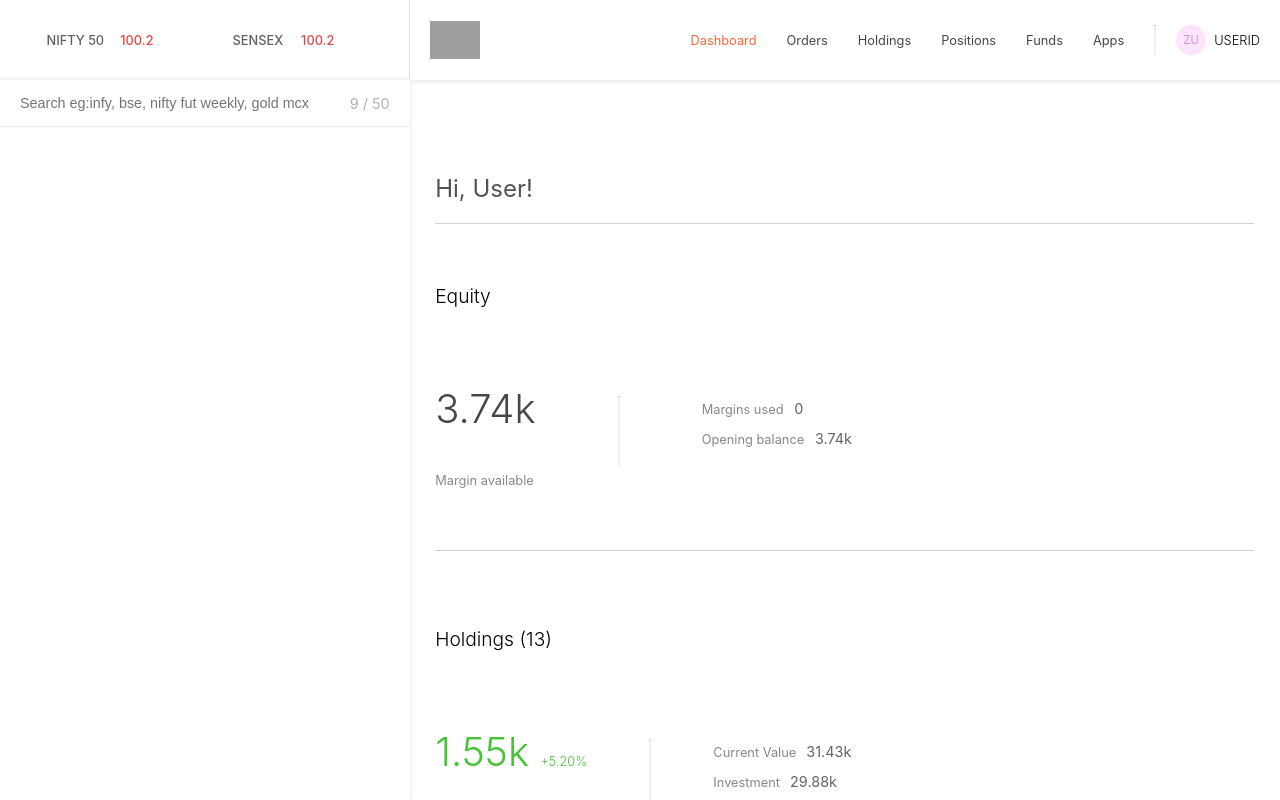
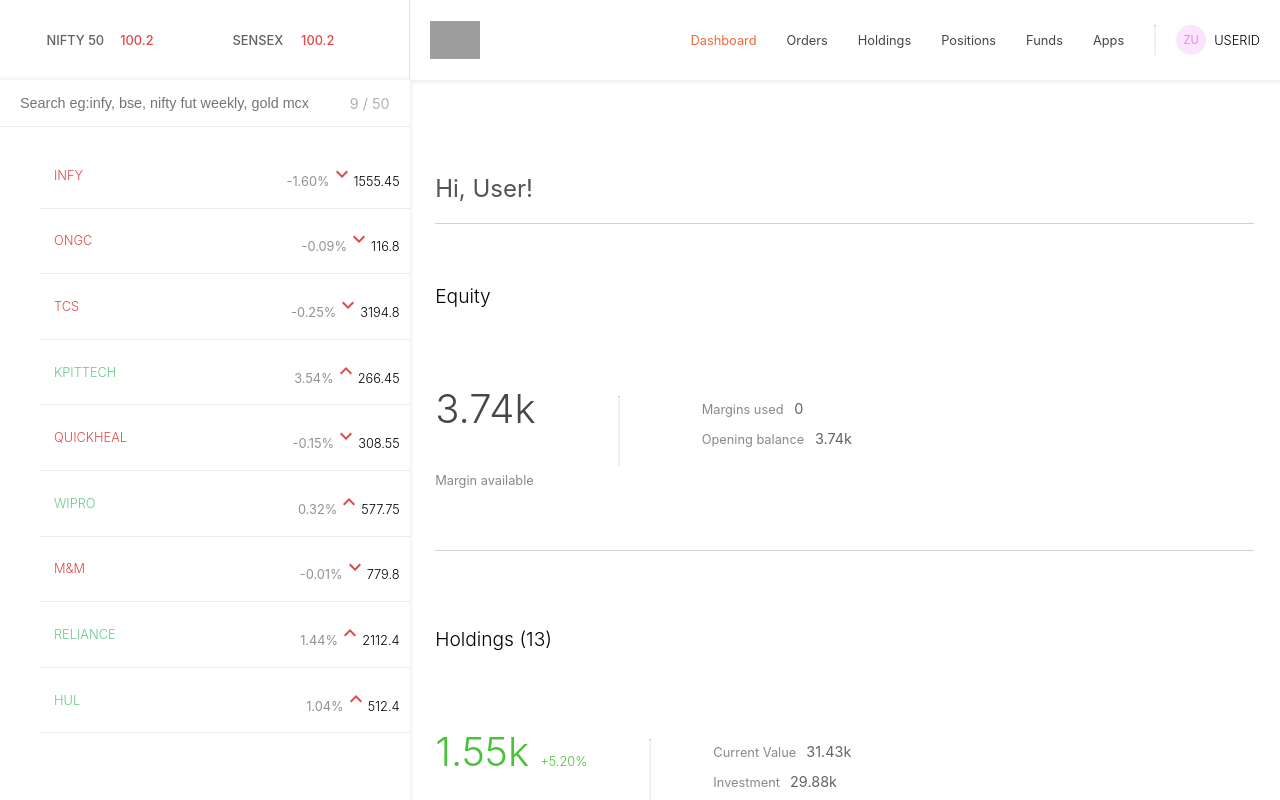
Before and after one commit to bablukup/TradeBuddy, a React (Vite) app in the folder dashboard/: page / in a window 1280 px wide. Built offline with nearby package versions, Linux system fonts and the light colour scheme; grey boxes are pictures that could not be loaded.

Commit message:
feat: add WatchList component

```diff
--- a/dashboard/src/components/WatchList.jsx
+++ b/dashboard/src/components/WatchList.jsx
@@ -1,4 +1,13 @@
-import React from "react";
+import React, { useState } from "react";
+import { Tooltip, Grow } from "@mui/material";
+import { watchlist } from "../data/data";
+import {
+  BarChart,
+  BarChartOutlined,
+  KeyboardArrowDown,
+  KeyboardArrowUp,
+  MoreHoriz,
+} from "@mui/icons-material";
 
 const WatchList = () => {
   return (
@@ -11,12 +20,91 @@
           placeholder="Search eg:infy, bse, nifty fut weekly, gold mcx"
           className="search"
         />
-        <span className="counts"> 9 / 50</span>
+        <span className="counts"> {watchlist.length} / 50</span>
       </div>
 
-      <ul className="list"></ul>
+      <ul className="list">
+        {watchlist.map((stock, index) => (
+          <WatchListItem stock={stock} key={index} />
+        ))}
+      </ul>
     </div>
   );
 };
 
 export default WatchList;
+
+const WatchListItem = ({ stock }) => {
+  const [ShowWatchlistActions, setShowWatchlistActions] = useState(false);
+
+  const handleMouseEnter = (e) => {
+    setShowWatchlistActions(true);
+  };
+
+  const handleMouseExit = (e) => {
+    setShowWatchlistActions(false);
+  };
+
+  return (
+    <li onMouseEnter={handleMouseEnter}>
+      <div className="item">
+        <p className={stock.isDown ? "down" : "up"}>{stock.name}</p>
+        <div className="itemInfo">
+          <span className="percent">{stock.percent}</span>
+          {stock.isDown ? (
+            <KeyboardArrowDown className="down" />
+          ) : (
+            <KeyboardArrowUp className="down" />
+          )}
+          <span className="price">{stock.price}</span>
+        </div>
+      </div>
+      {ShowWatchlistActions && <WatchListActions uid={stock.name} />}
+    </li>
+  );
+};
+
+const WatchListActions = ({ uid }) => {
+  return (
+    <span className="actions">
+      <span>
+        <Tooltip
+          title="Buy (B)"
+          placement="top"
+          arrow
+          TransitionComponent={Grow}
+        >
+          <button className="buy">Buy</button>
+        </Tooltip>
+        <Tooltip
+          title="Sell (S)"
+          placement="top"
+          arrow
+          TransitionComponent={Grow}
+        >
+          <button className="sell">Sell</button>
+        </Tooltip>
+        <Tooltip
+          title="Analytics (A)"
+          placement="top"
+          arrow
+          TransitionComponent={Grow}
+        >
+          <button className="action">
+            <BarChartOutlined className="icon" />
+          </button>
+        </Tooltip>
+        <Tooltip
+          title="More (A)"
+          placement="top"
+          arrow
+          TransitionComponent={Grow}
+        >
+          <button className="action">
+            <MoreHoriz className="icon" />
+          </button>
+        </Tooltip>
+      </span>
+    </span>
+  );
+};
```
Also changed, not shown: dashboard/package.json (+8 -8 lines), 1 other file (tests, documents, lock files or other folders).
